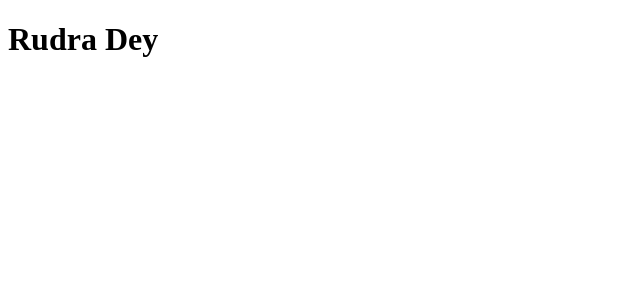
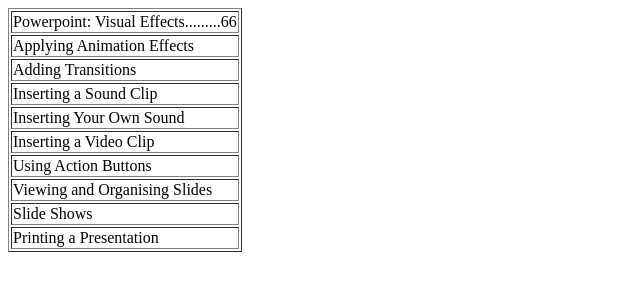
Before and after one commit to jpsmarted/rudradey, a plain HTML site: page index.html in a window 1280 px wide. Shown: the whole page, without its empty margins (0-640 px from the left). Drawn offline with Linux system fonts and the light colour scheme.

Commit message:
Update index.html

```diff
--- a/index.html
+++ b/index.html
@@ -1,10 +1,44 @@
 <!DOCTYPE html>
-<html lang="en" dir="ltr">
-  <head>
-    <meta charset="utf-8">
-    <title>Class 6</title>
-  </head>
-  <body>
-    <h1>Rudra Dey</h1>
-  </body>
+<html>
+<head>
+<title>JPsmart-Ed</title>
+</head>
+<body>
+<table border="1px">
+<thead>
+<tr>
+<td>Powerpoint: Visual Effects.........66</td>
+</tr>
+</thead>
+<tbody>
+<tr>
+<td>Applying Animation Effects</td>
+</tr>
+<tr>
+<td>Adding Transitions</td>
+</tr>
+<tr>
+<td>Inserting a Sound Clip</td>
+</tr>
+<tr>
+<td>Inserting Your Own Sound</td>
+</tr>
+<tr>
+<td>Inserting a Video Clip</td>
+</tr>
+<tr>
+<td>Using Action Buttons</td>
+</tr>
+<tr>
+<td>Viewing and Organising Slides</td>
+</tr>
+<tr>
+<td>Slide Shows</td>
+</tr>
+<tr>
+<td>Printing a Presentation</td>
+</tr>
+</tbody>
+</table>
+</body>
 </html>
```
